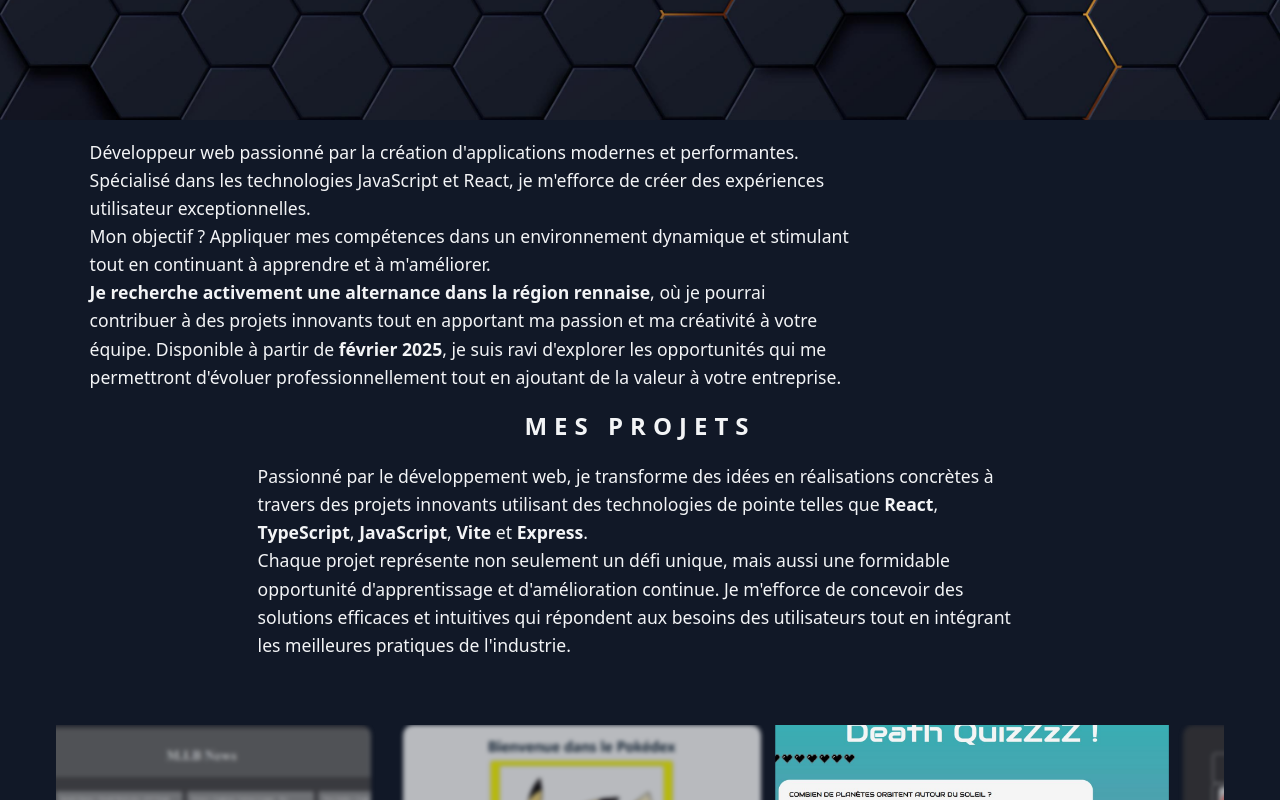
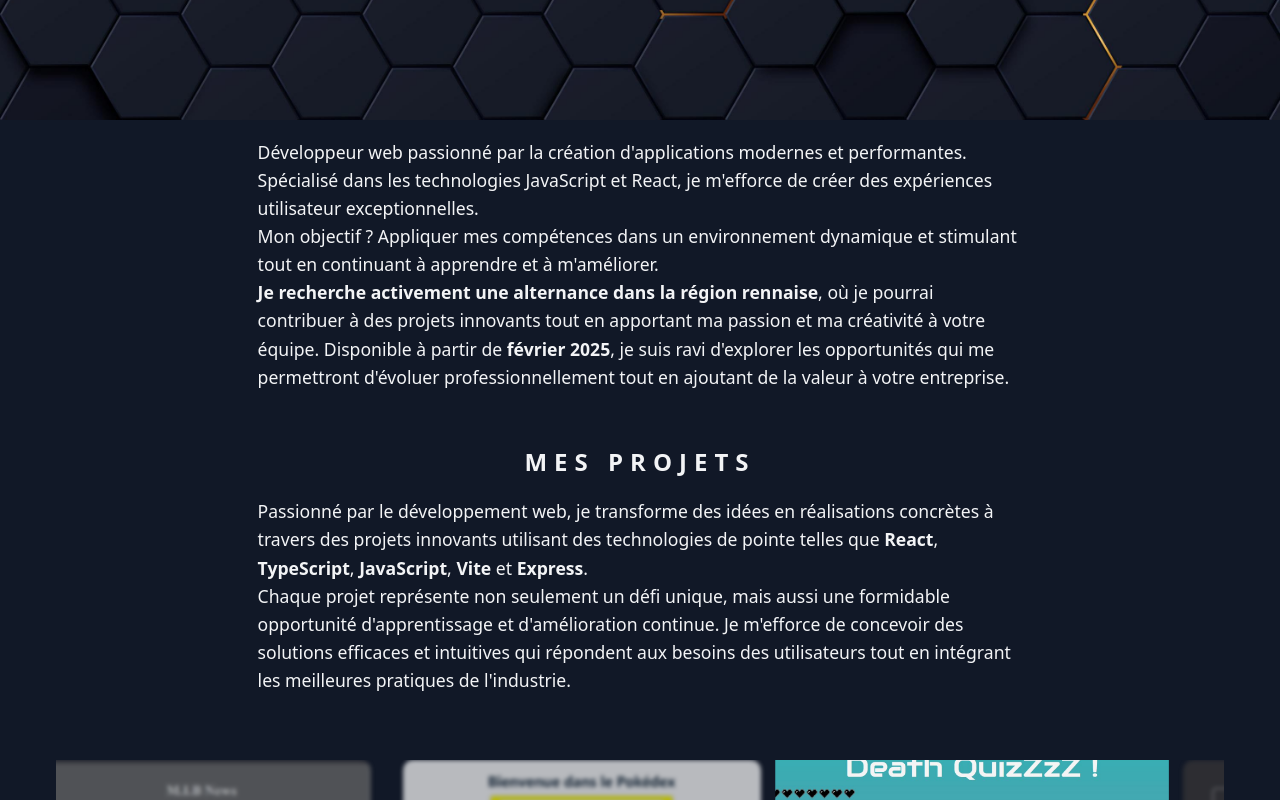
Before and after one commit to MathieuFoucault/Portfolio-Foucault_Mathieu, a React (Vite) app: page / in a window 1280 px wide. Shown: the part 680-1480 px from the top of the page. Built offline with nearby package versions, Linux system fonts and the light colour scheme.

Commit message:
fix bugs images

```diff
--- a/src/components/Header.css
+++ b/src/components/Header.css
@@ -211,10 +211,6 @@
 	.tech-buttons {
 		justify-content: flex-start;
 	}
-
-	.intro-text {
-		margin: 0;
-	}
 }
 
 @media (min-width: 1110px) {
--- a/src/components/Header.tsx
+++ b/src/components/Header.tsx
@@ -33,7 +33,7 @@ export default function Header() {
 				<div className="hero-content">
 					<div className="profile-section">
 						<img
-							src="./public/images/photocv.JPG"
+							src="./images/CV.JPG"
 							alt="Mathieu Foucault"
 							className="profile-image"
 						/>
--- a/src/data/projects.json
+++ b/src/data/projects.json
@@ -2,7 +2,7 @@
 	{
 		"id": "1",
 		"title": "Marché Fruits et Légumes",
-		"image": "./public/images/etal.JPG",
+		"image": "./images/marche.JPG",
 
 		"link": "https://projet-perso-liard.vercel.app/",
 		"languages": ["React", "TypeScript", "JavaScript", "Vite"]
```
Also changed, not shown: public/images/CV.JPG (renamed from public/images/photocv.JPG), public/images/marche.JPG (renamed from public/images/etal.JPG).
